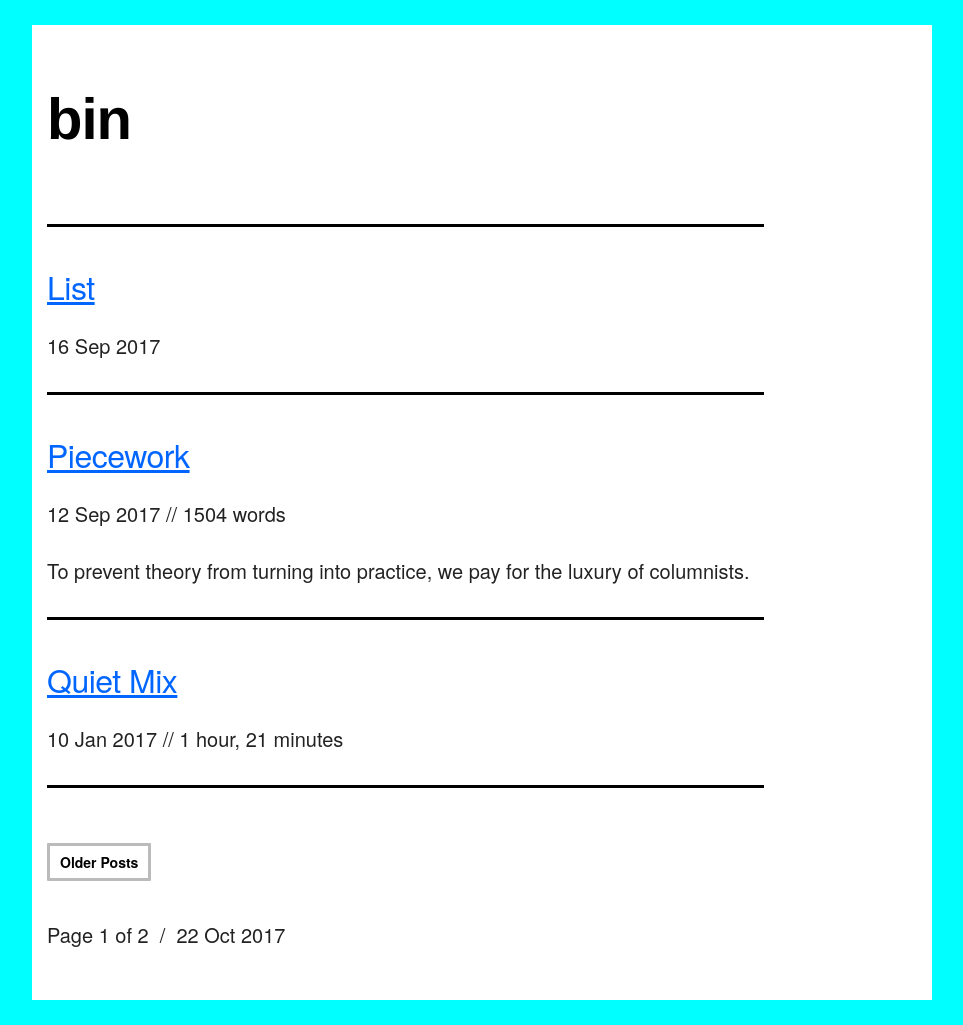
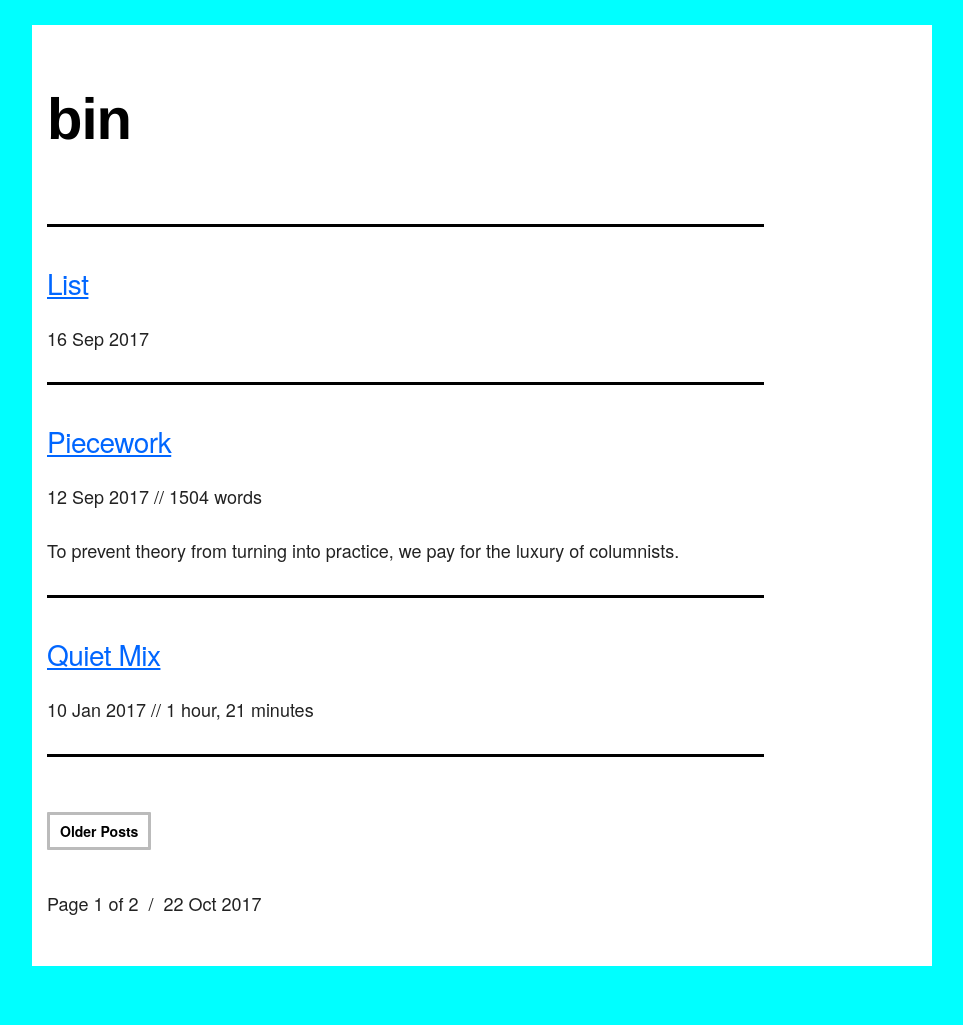
Before and after one commit to mt-trash/mt-trash.github.io, a Jekyll site: the page built from index.html, in a window 1280 px wide. Shown: the whole page, without its empty margins (158-1121 px from the left). Built offline with Jekyll 4.4.1, drawn with Linux system fonts in a browser that asks for light colours; the list of posts is cut into pages by our own code; after the commit the page ends 991 px from its top, so only the background shows below that.

Commit message:
tweak font sizes

```diff
--- a/css/skeleton.css
+++ b/css/skeleton.css
@@ -167,14 +167,14 @@ h6 { font-size: 1.5rem; line-height: 1.6;  letter-spacing: 0; }
   border-left-width: 5px;
   border-right-width: 5px; }
   body {
-  font-size: 2em; /* currently ems cause chrome bug misinterpreting rems on body element */
+  font-size: 1.8em; /* currently ems cause chrome bug misinterpreting rems on body element */
   line-height: 1.6; }
   h1 { font-size: 5.8rem; }
   h2 { font-size: 5.0rem; }
-  h3 { font-size: 4.4rem; }
-  h4 { font-size: 3.8rem; }
-  h5 { font-size: 3.2rem; }
-  h6 { font-size: 2.3rem; }
+  h3 { font-size: 4.0rem; }
+  h4 { font-size: 3.4rem; }
+  h5 { font-size: 2.8rem; }
+  h6 { font-size: 2.0rem; }
 }
 
 p {
@@ -405,29 +405,3 @@ hr {
   content: "";
   display: table;
   clear: both; }
-
-
-/* Media Queries
-================================================== */
-/*
-Note: The best way to structure the use of media queries is to create the queries
-near the relevant code. For example, if you wanted to change the styles for buttons
-on small devices, paste the mobile query code up in the buttons section and style it
-there.
-*/
-
-
-/* Larger than mobile */
-@media (min-width: 400px) {}
-
-/* Larger than phablet (also point when grid becomes active) */
-@media (min-width: 550px) {}
-
-/* Larger than tablet */
-@media (min-width: 750px) {}
-
-/* Larger than desktop */
-@media (min-width: 1000px) {}
-
-/* Larger than Desktop HD */
-@media (min-width: 1200px) {}
```
